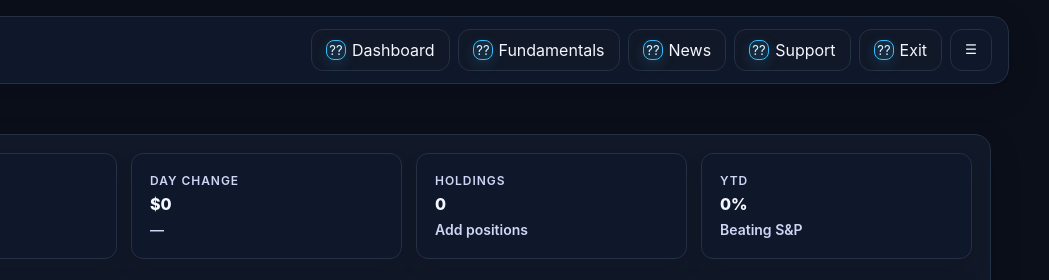
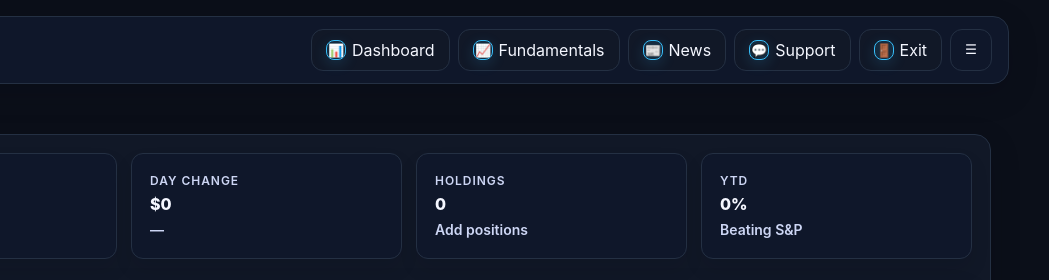
Before and after one commit to avisre/fantasy-back1, a plain HTML site: page frontend/dashboard.html in a window 1280 px wide. Shown: the top 280 px of the page, 231-1280 px from the left. Drawn offline with nearby package versions, Linux system fonts and the light colour scheme; no server answers; sample sign-in values are in the browser's storage.

Commit message:
Fix HTML entities in dashboard.html
Updated HTML entities to display correctly in the dashboard.

```diff
--- a/frontend/dashboard.html
+++ b/frontend/dashboard.html
@@ -65,12 +65,12 @@
           <span class="brand-name">stockportfolio.pro</span>
         </div>
         <div class="nav-actions">
-          <a class="btn" href="dashboard.html" data-guarded><span class="sticker sm" aria-hidden="true">??</span>Dashboard</a>
-          <a class="btn" href="fundamentals.html" data-guarded><span class="sticker sm" aria-hidden="true">??</span>Fundamentals</a>
-          <a class="btn" href="news.html" data-guarded><span class="sticker sm" aria-hidden="true">??</span>News</a>
-          <a class="btn" href="support.html"><span class="sticker sm" aria-hidden="true">??</span>Support</a>
-          <a class="btn" href="index.html"><span class="sticker sm" aria-hidden="true">??</span>Exit</a>
-          <button id="toggle-headings" class="btn btn-quiet" type="button" aria-label="Toggle navigation" aria-expanded="false">&#9776;</button>
+       <a class="btn" href="dashboard.html" data-guarded><span class="sticker sm" aria-hidden="true">📊</span>Dashboard</a>
+        <a class="btn" href="fundamentals.html" data-guarded><span class="sticker sm" aria-hidden="true">📈</span>Fundamentals</a>
+        <a class="btn" href="news.html" data-guarded><span class="sticker sm" aria-hidden="true">📰</span>News</a>
+        <a class="btn" href="support.html" aria-current="page"><span class="sticker sm" aria-hidden="true">💬</span>Support</a>
+        <a class="btn" href="index.html"><span class="sticker sm" aria-hidden="true">🚪</span>Exit</a>
+        <button id="toggle-headings" class="btn btn-quiet" type="button" aria-label="Toggle navigation" aria-expanded="false">&#9776;</button>
         </div>
       </header>
 
```
